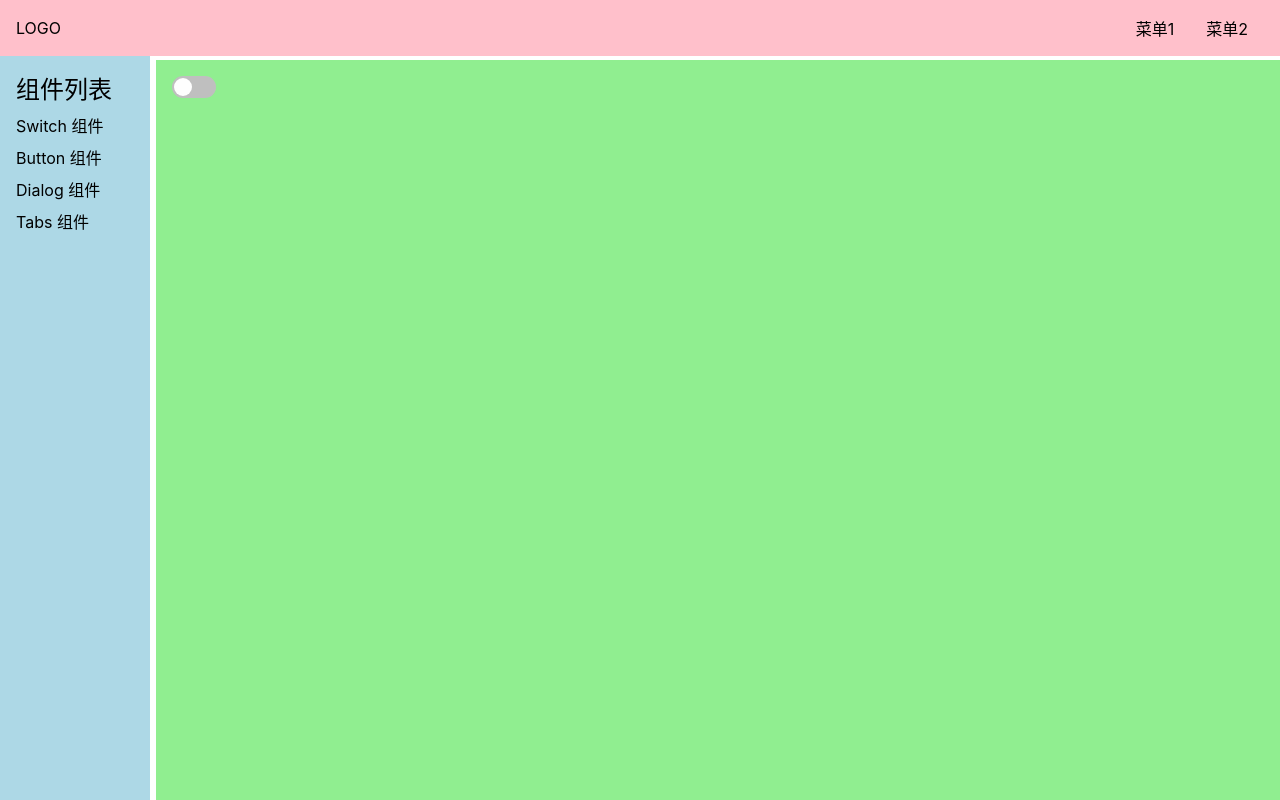
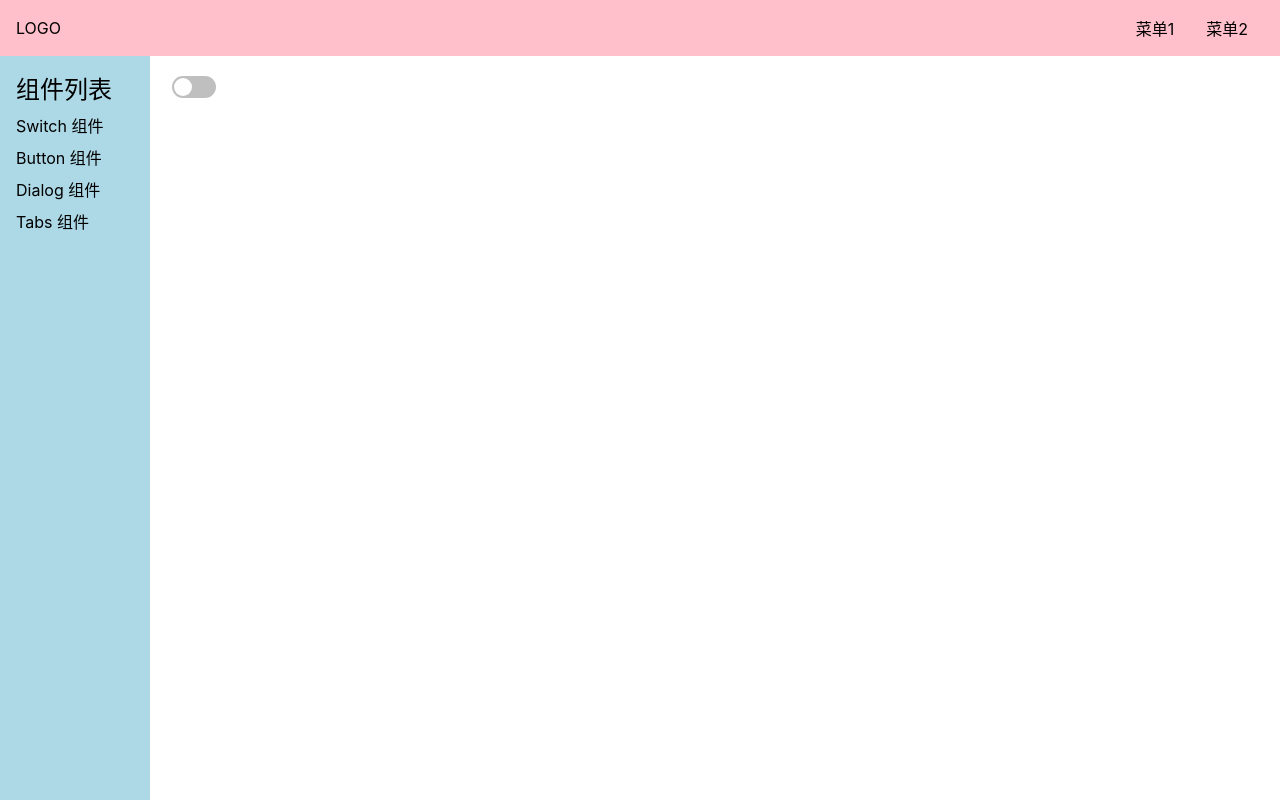
Before and after one commit to Lixianlai-2/Easy-Wheel, a Vue app: page /#/doc/switch in a window 1280 px wide. Built offline with nearby package versions, Linux system fonts and the light colour scheme.

Commit message:
修改文档背景颜色

```diff
--- a/src/views/Doc.vue
+++ b/src/views/Doc.vue
@@ -80,7 +80,7 @@ aside {
   > main {
     flex-grow: 1;
     padding: 16px;
-    background: lightgreen;
+    background: #ffffff;
   }
 }
 main {
```
